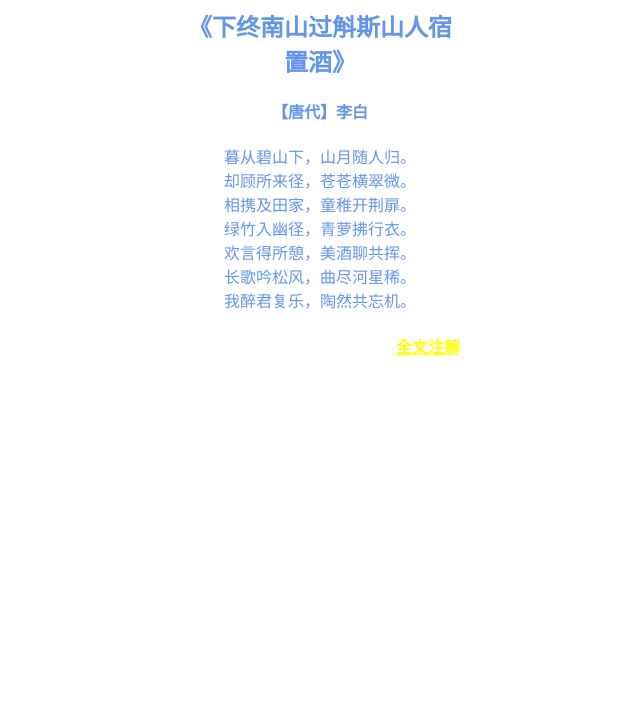
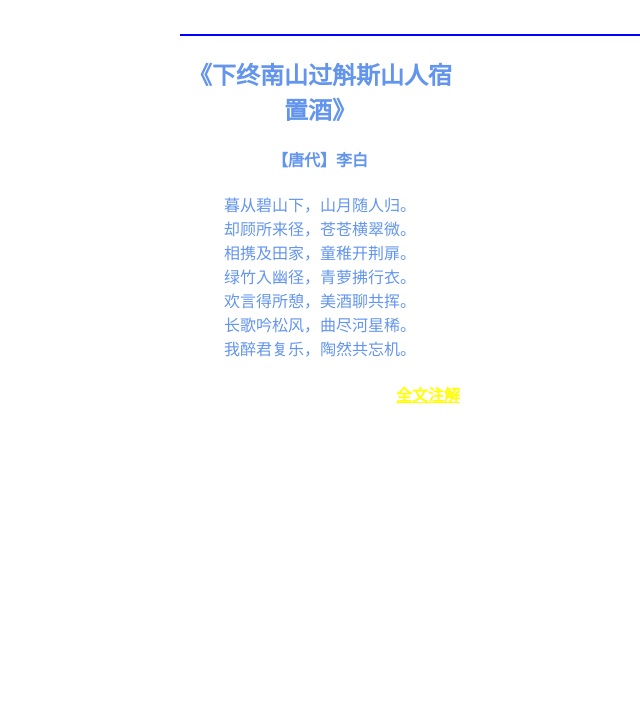
Before and after one commit to Better6721/Silence.github.io, a plain HTML site: page index.html in a window 1280 px wide. Shown: the part 81-800 px from the top of the page, without its empty margins (320-960 px from the left). Drawn offline with Linux system fonts and the light colour scheme.

Commit message:
Update index.html

```diff
--- a/index.html
+++ b/index.html
@@ -19,6 +19,8 @@
 </head>
 <body background="images" link="yellow" alink ="red" vlink="pink" marginwidth="500px">
 <h1 align="left" >欢迎来到我的网页</h1>
+<br>
+<hr width="500px" align="center" color="blue" height="5px"/>
 <h2 align="center" >《下终南山过斛斯山人宿置酒》</h2>
 <h4 align="center" >【唐代】李白</h4>
 <p>
```
